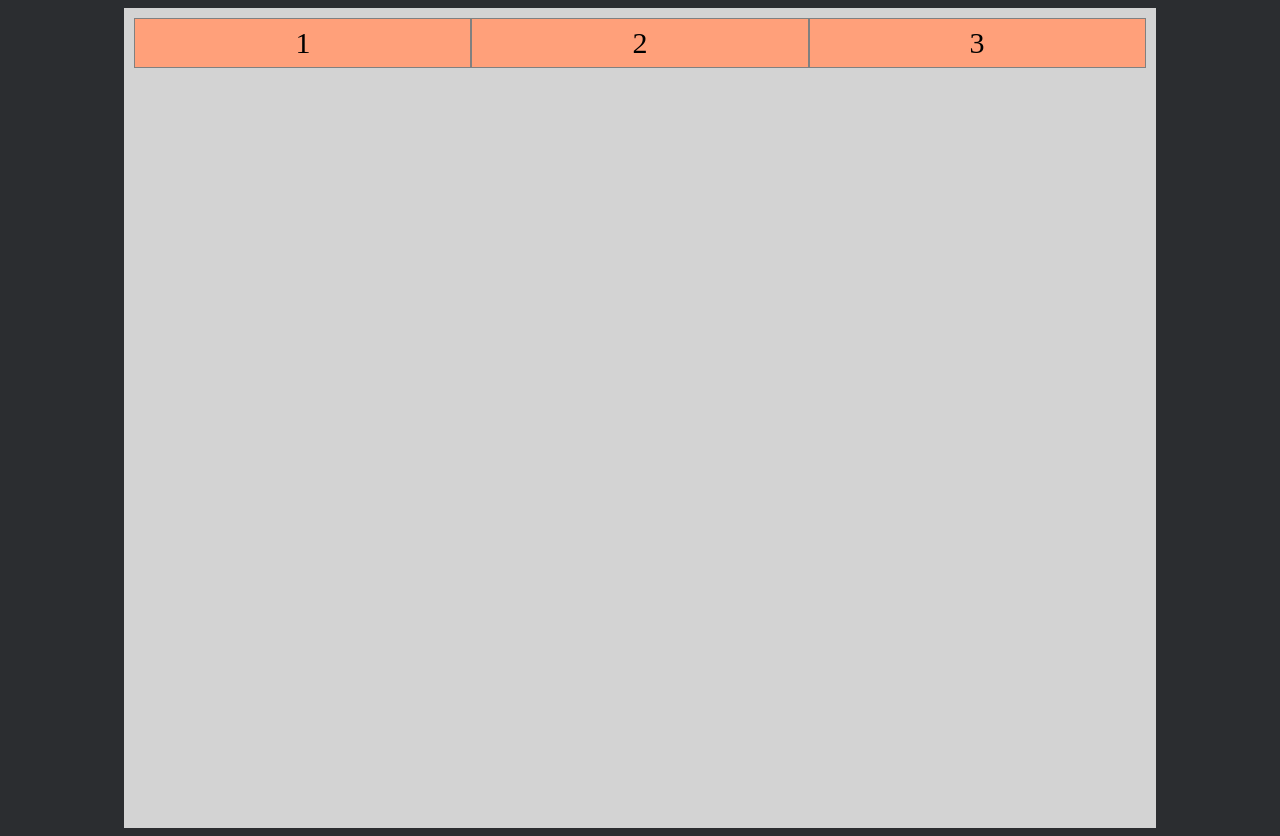
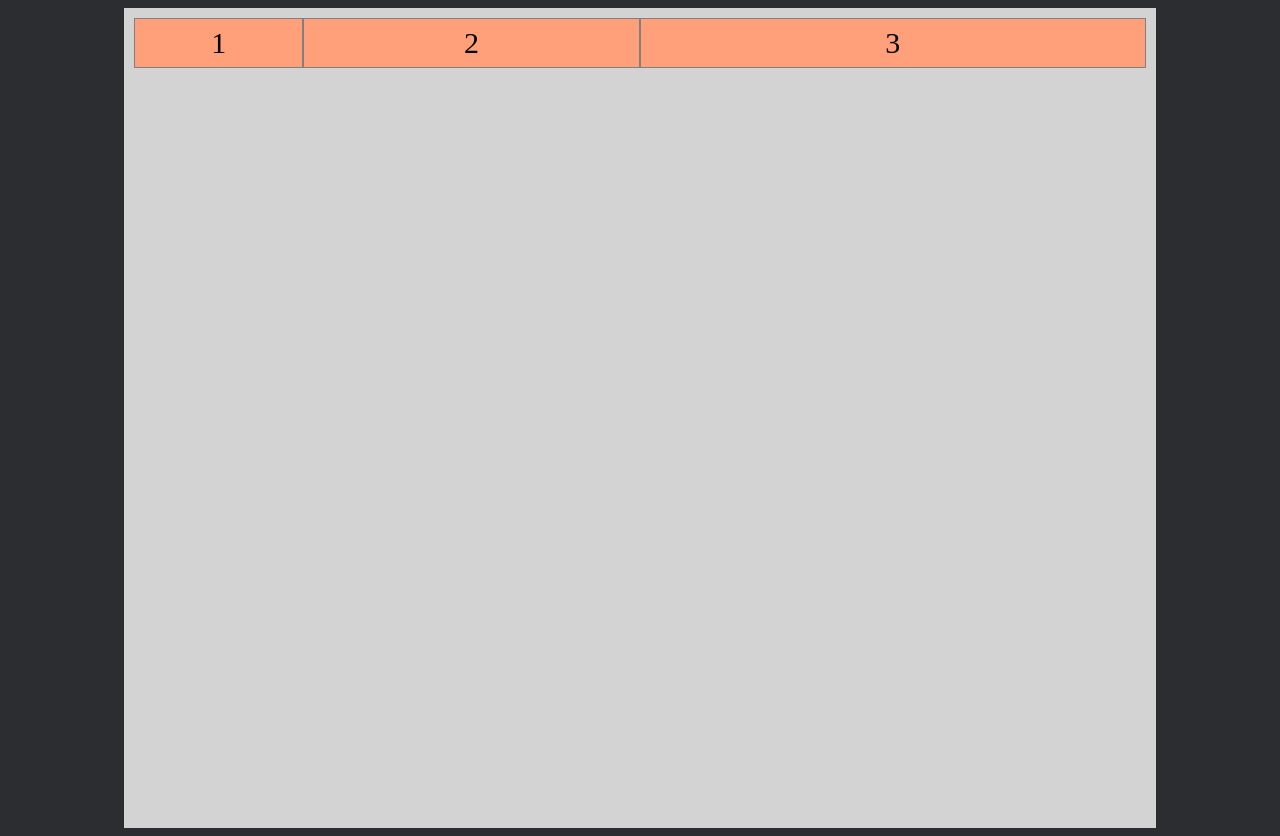
Before and after one commit to JiNanPiWang/Acwing_Web, a Django app: page / in a window 1280 px wide. Run offline with Django 3.2, Linux system fonts and the light colour scheme.

Commit message:
web.html使用flex布局设置container，简单实现列1:2:3布局

```diff
--- a/my_website/static/css/style.css
+++ b/my_website/static/css/style.css
@@ -1,4 +1,5 @@
 .container {
+    display: flex;
     background-color: lightgray;
     width: 80%;
     height: 100vh;
@@ -8,6 +9,7 @@
 
 .row {
     display: flex;
+    flex-basis: 100%;
     /*flex-wrap: wrap;*/
 }
 
@@ -24,6 +26,14 @@
     font-size: 30px;
 }
 
-.col-sm-1 {
+.col1 {
+    flex-basis: calc(100% / 6);
+}
 
+.col2 {
+    flex-basis: calc(200% / 6);
 }
+
+.col3 {
+    flex-basis: calc(300% / 6);
+}
--- a/my_website/templates/web.html
+++ b/my_website/templates/web.html
@@ -18,8 +18,8 @@
 <div class="container">
     <div class="row">
         <div class="col col1">1</div>
-        <div class="col">2</div>
-        <div class="col">3</div>
+        <div class="col col2">2</div>
+        <div class="col col3">3</div>
     </div>
 </div>
 </body>
```
